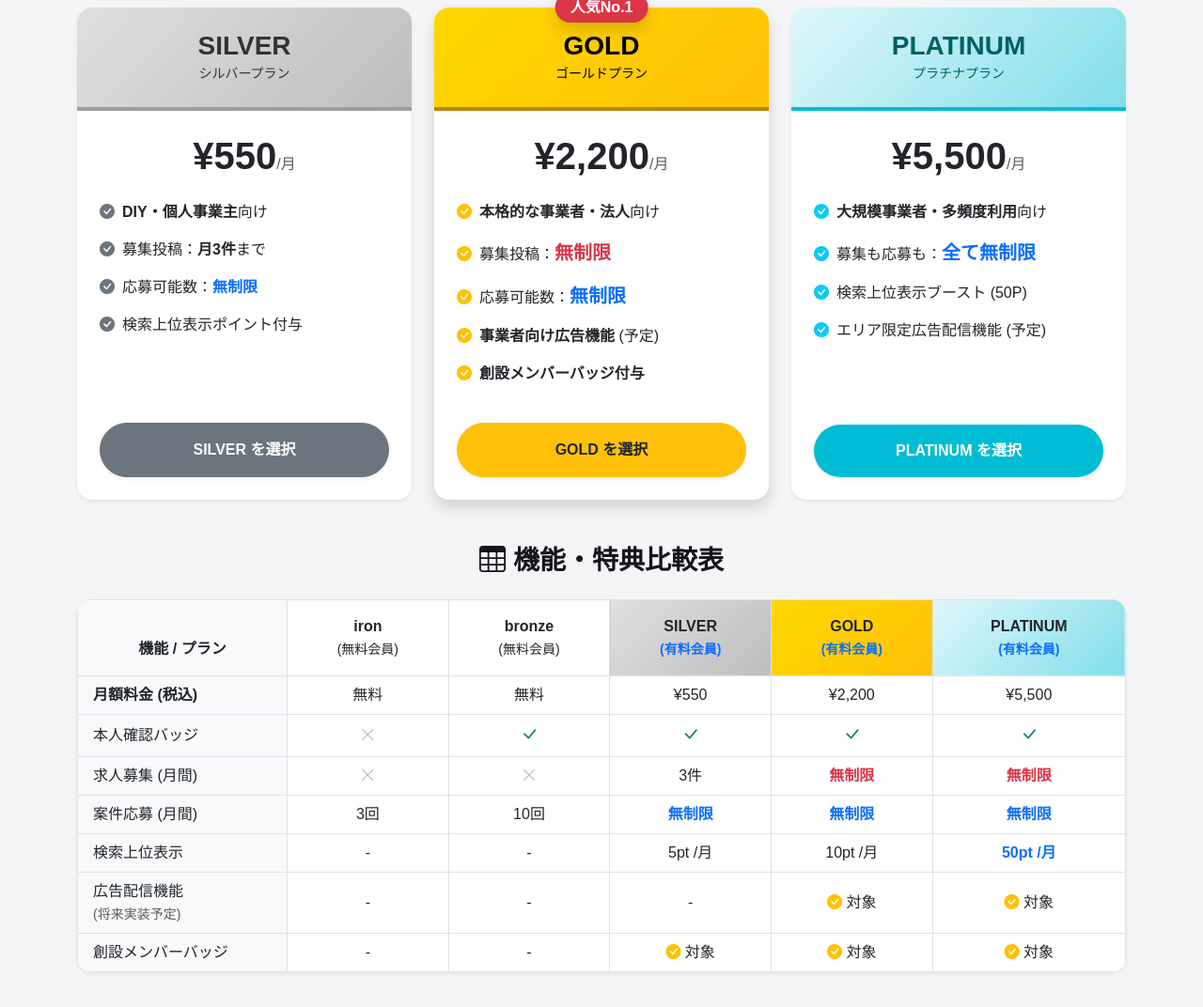
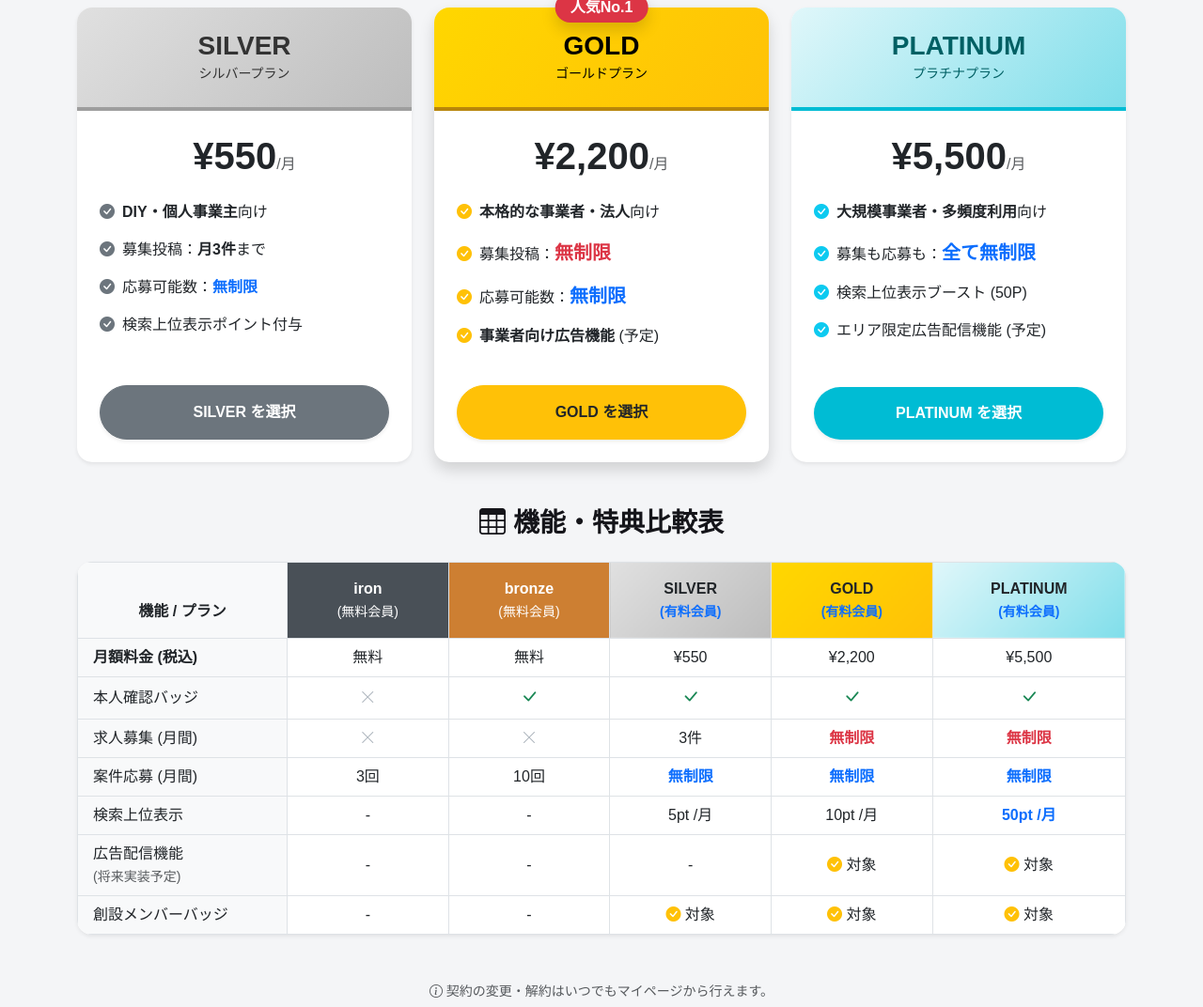
Before and after one commit to Elchristo-j/kensetsu-app, a Django app: page /accounts/upgrade/ in a window 1280 px wide. Shown: the part 527-1599 px from the top of the page at 94% size. Run offline with Django 5.2, Linux system fonts and the light colour scheme; a user stored in the database is signed in; data comes from the database, SQL or seed files in the repository; both versions use the stored data as it was after the commit; data that the repository does not hold is empty.

Commit message:
さあ最後の修正となるか

```diff
--- a/accounts/models.py
+++ b/accounts/models.py
@@ -118,6 +118,12 @@ class Profile(models.Model):
     def __str__(self):
         return self.user.username
 
+    # ▼▼▼ 追加 ▼▼▼
+    is_founding_member = models.BooleanField(default=False, verbose_name="創設メンバー")
+
+    def __str__(self):
+        return self.user.username
+
 class FavoriteArea(models.Model):
     user = models.ForeignKey(User, on_delete=models.CASCADE, related_name='favorite_areas')
     prefecture = models.CharField(max_length=20, choices=PREFECTURES)
--- a/accounts/templates/accounts/upgrade.html
+++ b/accounts/templates/accounts/upgrade.html
@@ -3,13 +3,13 @@
 {% load static %}
 
 {% block content %}
+
 <style>
     /* --- プラン別カラー定義 --- */
     .plan-card {
         transition: transform 0.3s ease, box-shadow 0.3s ease;
         border: none;
         border-radius: 1rem;
-        /* バッジがはみ出しても見切れないように visible に変更 */
         overflow: visible;
         background-color: #fff;
     }
@@ -18,42 +18,41 @@
         box-shadow: 0 1rem 3rem rgba(0,0,0,.175)!important;
     }
 
-    /* ヘッダーの角丸をカードに合わせる */
+    /* ヘッダーの角丸 */
     .card-header {
         border-top-left-radius: 1rem !important;
         border-top-right-radius: 1rem !important;
     }
 
-    /* iron: 濃いグレー */
+    /* iron: 濃いグレー (ご希望通り濃い色にしました) */
     .header-iron {
-        background: #495057; /* 濃い目のグレー */
-        color: #fff;
+        background: #495057 !important;
+        color: #fff !important;
     }
-    /* bronze: ブロンズ色 */
+    /* bronze: ブロンズ色 (茶色に戻しました) */
     .header-bronze {
-        background: #cd7f32;
-        color: #fff;
+        background: #cd7f32 !important;
+        color: #fff !important;
     }
-    /* SILVER: シックなグレー */
+    /* SILVER */
     .header-silver {
         background: linear-gradient(135deg, #e0e0e0 0%, #bdbdbd 100%);
         color: #333;
         border-bottom: 4px solid #9e9e9e;
     }
-    /* GOLD: 豪華な金 */
+    /* GOLD */
     .header-gold {
         background: linear-gradient(135deg, #ffd700 0%, #ffc107 100%);
         color: #000;
         border-bottom: 4px solid #b8860b;
     }
-    /* PLATINUM: 指定の水色グラデーション */
+    /* PLATINUM */
     .header-platinum {
         background: linear-gradient(135deg, #e0f7fa 0%, #80deea 100%);
         color: #006064;
         border-bottom: 4px solid #00bcd4;
     }
 
-    /* バッジ画像のエフェクト */
     .founding-badge {
         width: 100px;
         filter: drop-shadow(0 4px 6px rgba(0,0,0,0.3));
@@ -65,10 +64,9 @@
         100% { transform: translateY(0px); }
     }
 
-    /* 比較表のスタイル */
     .table-check { color: #198754; font-size: 1.2rem; }
     .table-cross { color: #adb5bd; }
-    .text-paid { color: #0d6efd; font-weight: bold; } /* 有料会員の青文字 */
+    .text-paid { color: #0d6efd; font-weight: bold; }
 </style>
 
 <div class="bg-dark text-white py-5 mb-5 position-relative overflow-hidden">
@@ -145,7 +143,6 @@
                         <li class="mb-3"><i class="bi bi-check-circle-fill text-warning me-2"></i>募集投稿：<span class="fw-bold text-danger fs-5">無制限</span></li>
                         <li class="mb-3"><i class="bi bi-check-circle-fill text-warning me-2"></i>応募可能数：<span class="fw-bold text-primary fs-5">無制限</span></li>
                         <li class="mb-3"><i class="bi bi-check-circle-fill text-warning me-2"></i><span class="fw-bold text-dark">事業者向け広告機能</span> (予定)</li>
-                        <li class="mb-3"><i class="bi bi-check-circle-fill text-warning me-2"></i><span class="fw-bold text-dark">創設メンバーバッジ付与</span></li>
                     </ul>
                     <div class="d-grid">
                         <form action="{% url 'create_checkout_session' 'gold' %}" method="POST">
--- a/accounts/views.py
+++ b/accounts/views.py
@@ -1,6 +1,7 @@
 from django.utils import timezone # ★ファイルの先頭に追加
 import os
 import stripe
+import datetime
 from django.conf import settings
 from django.shortcuts import render, redirect, get_object_or_404
 from django.contrib.auth.decorators import login_required
@@ -234,10 +235,26 @@ def stripe_webhook(request):
         session = event['data']['object']
         uid = session['metadata'].get('user_id')
         ptype = session['metadata'].get('plan_type')
+
         if uid:
             try:
-                p = User.objects.get(id=uid).profile
-                if ptype: p.rank = ptype
+                # User経由でProfileを取得するように変更
+                user = User.objects.get(id=uid)
+                p = user.profile
+
+                # ランク更新
+                if ptype:
+                    p.rank = ptype
+
+                # ▼▼▼ キャンペーン自動適用ロジック ▼▼▼
+                # 「有料プラン」かつ「2026年3月31日まで」なら創設メンバーにする
+                today = datetime.date.today()
+                campaign_end = datetime.date(2026, 3, 31)
+
+                if ptype in ['silver', 'gold', 'platinum'] and today <= campaign_end:
+                    p.is_founding_member = True
+
                 p.save()
             except: pass
+
     return HttpResponse(status=200)
```
Also changed, not shown: db.sqlite3, jobs/migrations/0010_job_category_alter_application_status_and_more.py (added).
